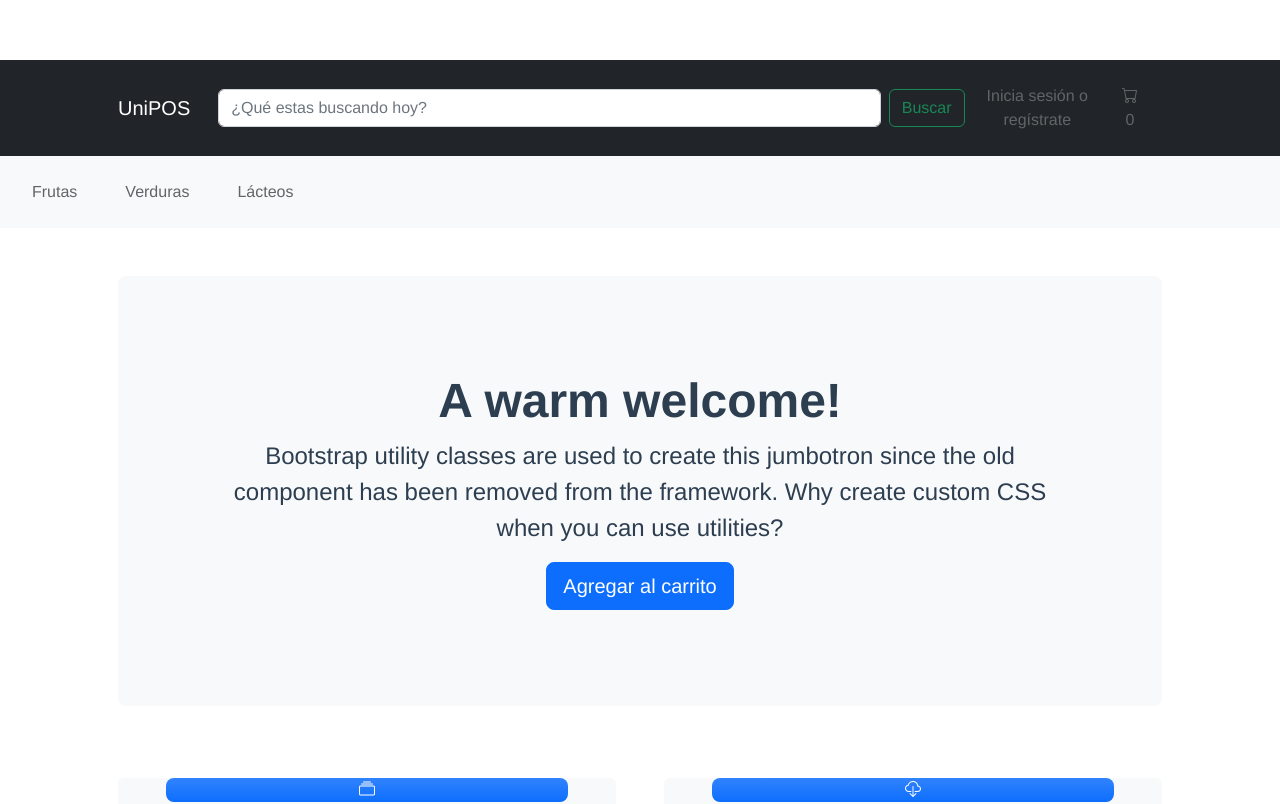
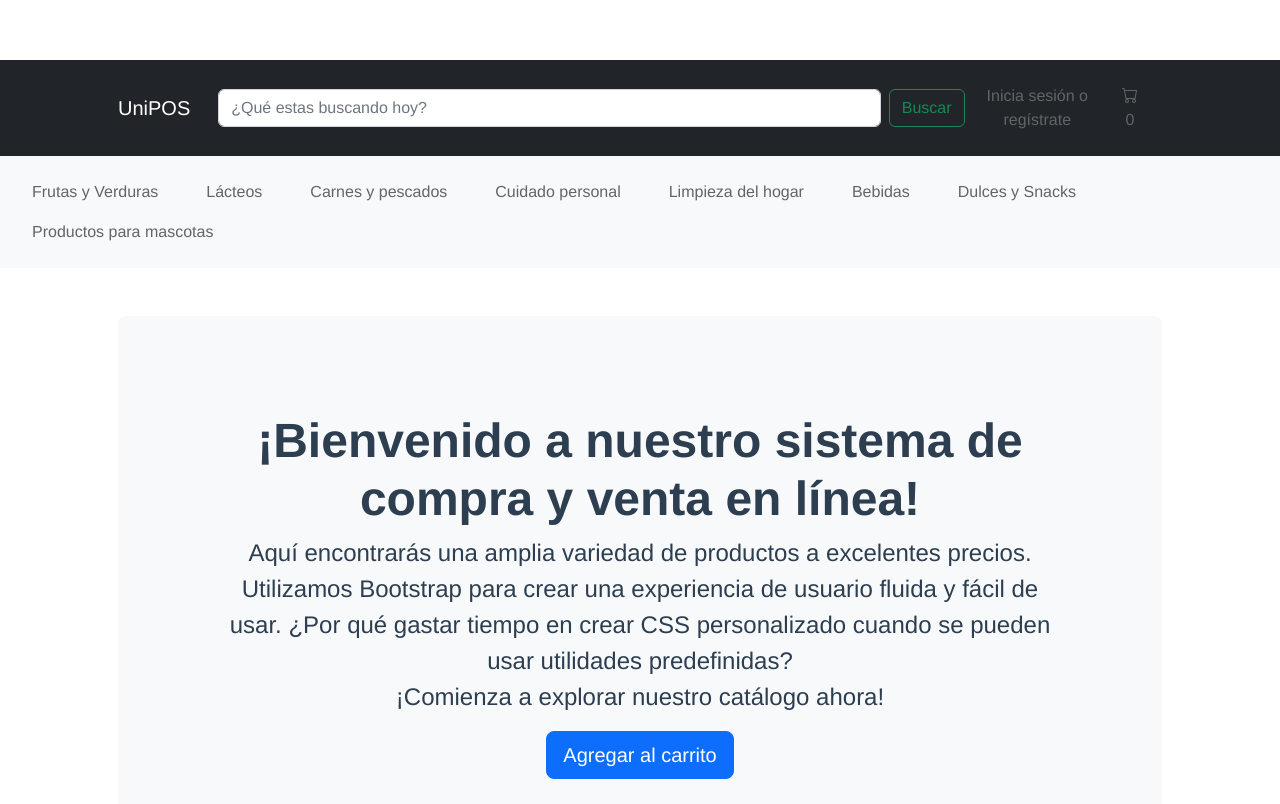
Before and after one commit to emmaprofemx/ProyectoVuev1, a Vue app: page / in a window 1280 px wide. Shown: the top 804 px of the page. Built offline with nearby package versions, Linux system fonts and the light colour scheme.

Commit message:
AGREGANDO MAS CATEGORIAS

```diff
--- a/src/components/ToDoItem.vue
+++ b/src/components/ToDoItem.vue
@@ -41,30 +41,50 @@
       </div>
     </div>
   </nav>
-  <nav class="navbar">
+    <!--CATEGORIAS-->
+    <nav class="navbar">
   <ul class="nav">
     <li class="nav-item">
-      <a class="nav-link" href="#frutas">Frutas</a>
-    </li>
-    <li class="nav-item">
-      <a class="nav-link" href="#verduras">Verduras</a>
+      <a class="nav-link" href="#frutas">Frutas y Verduras</a>
     </li>
     <li class="nav-item">
       <a class="nav-link" href="#lacteos">Lácteos</a>
     </li>
+    <li class="nav-item">
+      <a class="nav-link" href="#carnes">Carnes y pescados</a>
+    </li>
+    <li class="nav-item">
+      <a class="nav-link" href="#cuidado-personal">Cuidado personal</a>
+    </li>
+    <li class="nav-item">
+      <a class="nav-link" href="#limpieza">Limpieza del hogar</a>
+    </li>
+    <li class="nav-item">
+      <a class="nav-link" href="#bebidas">Bebidas</a>
+    </li>
+    <li class="nav-item">
+      <a class="nav-link" href="#dulces">Dulces y Snacks</a>
+    </li>
+    <li class="nav-item">
+      <a class="nav-link" href="#mascotas">Productos para mascotas</a>
+    </li>
+
   </ul>
 </nav>
+
 
   <!-- Header-->
   <header class="py-5">
     <div class="container px-lg-5">
       <div class="p-4 p-lg-5 bg-light rounded-3 text-center">
         <div class="m-4 m-lg-5">
-          <h1 class="display-5 fw-bold">A warm welcome!</h1>
+          <h1 class="display-5 fw-bold">¡Bienvenido a nuestro sistema de compra y venta en línea! </h1>
           <p class="fs-4">
-            Bootstrap utility classes are used to create this jumbotron since
-            the old component has been removed from the framework. Why create
-            custom CSS when you can use utilities?
+            Aquí encontrarás una amplia variedad de productos a excelentes precios.
+            Utilizamos Bootstrap para crear una experiencia de usuario fluida y fácil
+            de usar. ¿Por qué gastar tiempo en crear CSS personalizado cuando se pueden
+            usar utilidades predefinidas?<br>
+            ¡Comienza a explorar nuestro catálogo ahora!
           </p>
           <a id="add-to-cart-btn" class="btn btn-primary btn-lg" href="#!">Agregar al carrito</a>
         </div>
```
